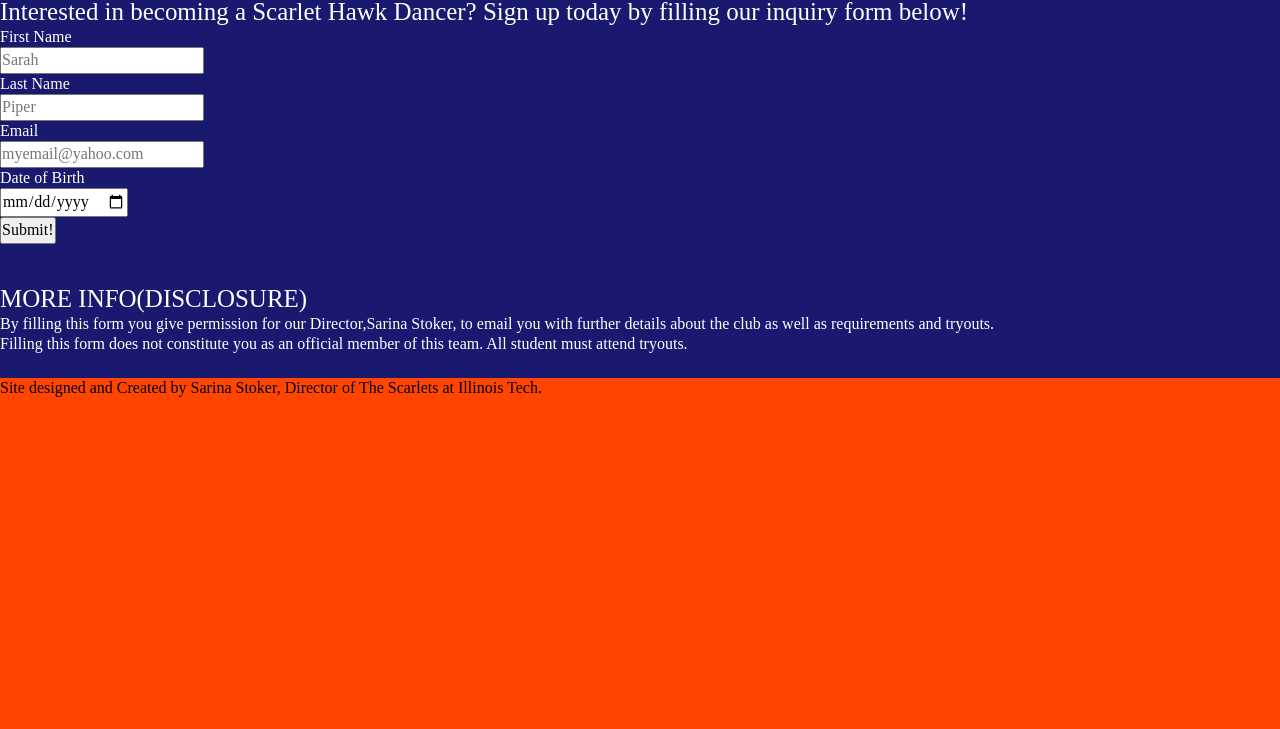
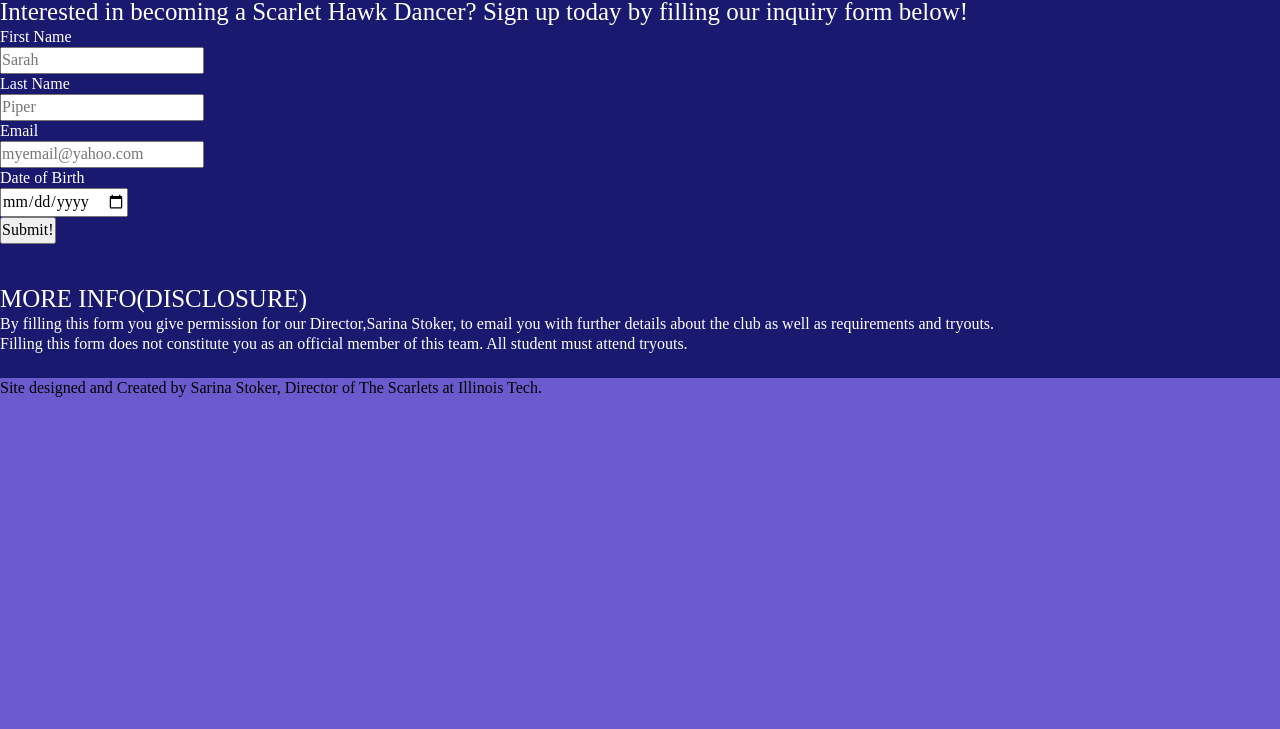
Before and after one commit to Sarina-Stoker/Project-1, a plain HTML site: page main.html in a window 1280 px wide. Shown: the part 71-800 px from the top of the page. Drawn offline with nearby package versions, Linux system fonts and the light colour scheme.

Commit message:
Changed background colors.

```diff
--- a/design.css
+++ b/design.css
@@ -130,7 +130,7 @@ fieldset {
 }
 
 html{
-  background-color:orangered;
+  background-color:slateblue;
   font:Sans-serif;
   Font-size:1em; /*16px*/
   Line-height:1.25em; /*20 divided by 16*/
```
